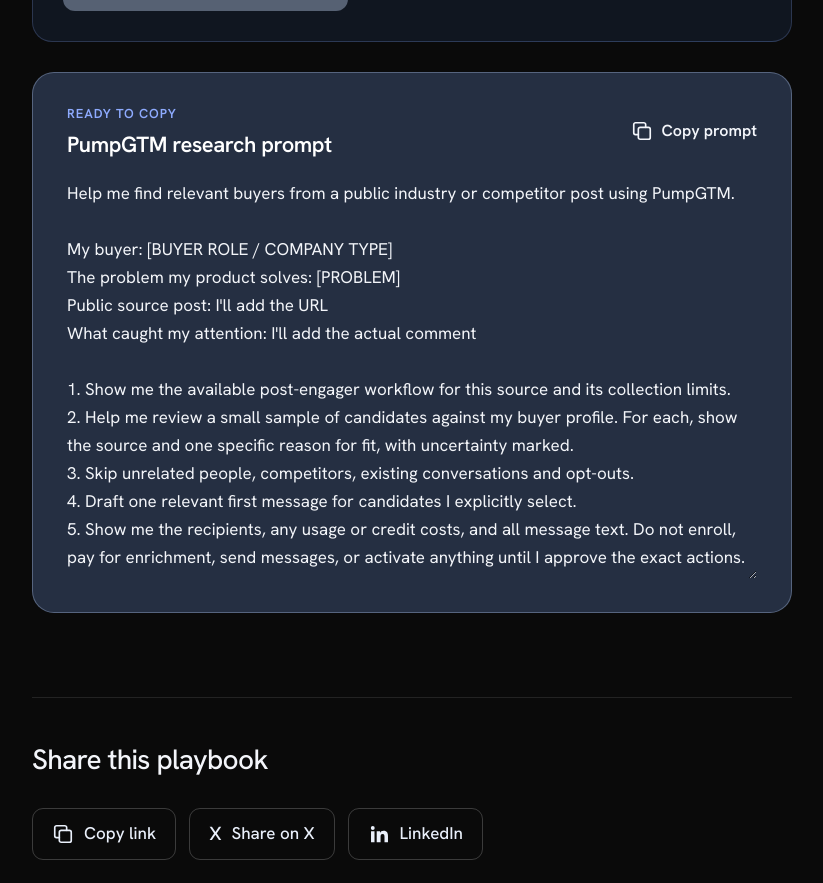
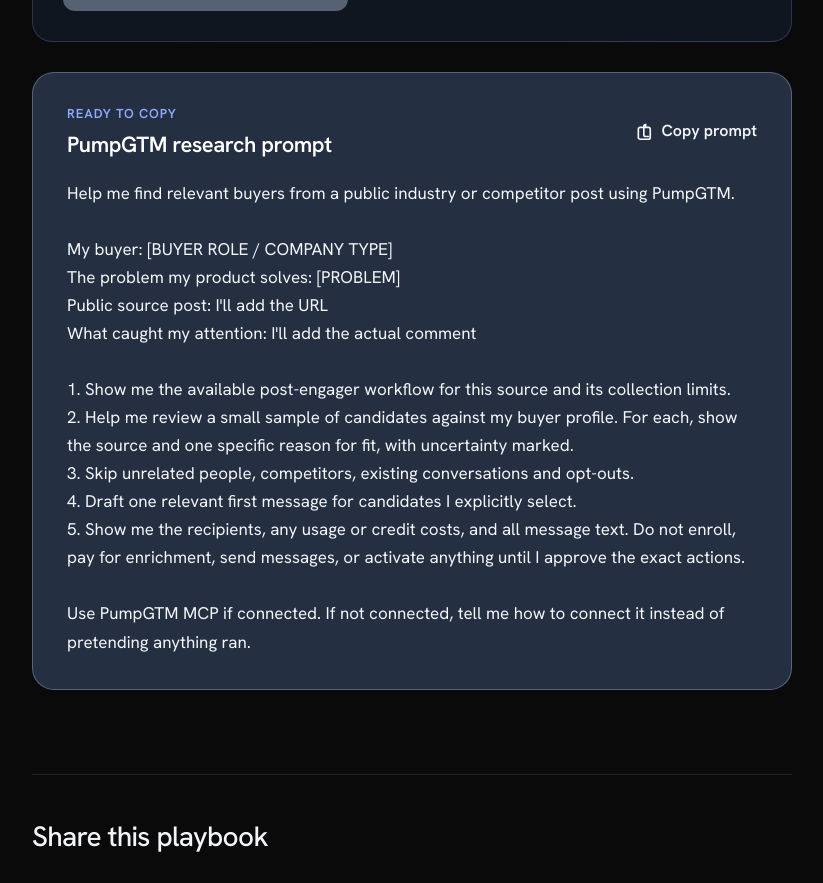
Before and after one commit to Editwithkrish/pumpgtm-playbook, a Next.js app: page /playbooks/steal-your-competitors-audience in a window 1280 px wide. Shown: the part 5640-6523 px from the top of the page, without its empty margins (228-1051 px from the left). Built offline with nearby package versions, Linux system fonts and the light colour scheme.

Commit message:
Expand research prompt to fit its content

```diff
--- a/src/app/globals.css
+++ b/src/app/globals.css
@@ -156,7 +156,7 @@
 .prompt-copy { align-items: center; background: transparent; border: 0; color: #f4f6fb; cursor: pointer; display: inline-flex; font-size: 16px; font-weight: 600; gap: 9px; padding: 5px 0; }
 .prompt-copy:hover { color: #9cb7ff; }
 .prompt-copy svg { height: 22px; width: 22px; }
-.prompt-area { background: transparent; border: 0; border-radius: 0; color: #f3f5f9; font-family: var(--font-hanken-grotesk), Arial, Helvetica, sans-serif; font-size: 17px; line-height: 1.65; min-height: 400px; padding: 0; resize: vertical; }
+.prompt-area { background: transparent; border: 0; border-radius: 0; color: #f3f5f9; font-family: var(--font-hanken-grotesk), Arial, Helvetica, sans-serif; font-size: 17px; line-height: 1.65; min-height: 400px; overflow: hidden; padding: 0; resize: none; }
 .prompt-area:focus { outline: none; }
 .output-actions { align-items: center; display: flex; flex-wrap: wrap; gap: 12px; margin-top: 13px; }
 .copy-status, .checklist-status { color: #a5dcbf; font-size: 14px; font-weight: 600; }
--- a/src/app/playbooks/steal-your-competitors-audience/playbook.tsx
+++ b/src/app/playbooks/steal-your-competitors-audience/playbook.tsx
@@ -1,7 +1,7 @@
 "use client";
 
 import Image from "next/image";
-import { type FormEvent, useEffect, useMemo, useState } from "react";
+import { type FormEvent, useEffect, useMemo, useRef, useState } from "react";
 
 type Signal = {
   observation: string;
@@ -110,12 +110,20 @@
   const [copyError, setCopyError] = useState(false);
   const [checked, setChecked] = useState<Record<string, boolean>>({});
   const [checklistReady, setChecklistReady] = useState(false);
+  const promptAreaRef = useRef<HTMLTextAreaElement>(null);
 
   const canBuild = buyer.trim().length >= 3 && problem.trim().length >= 3 && validHttpsUrl(postUrl);
   const urlIsInvalid = postUrl.trim().length > 0 && !validHttpsUrl(postUrl);
   const prompt = useMemo(() => buildPrompt(buyer, problem, context, postUrl), [buyer, problem, context, postUrl]);
   const checklistItems = checklistGroups.flatMap((group) => group.items);
   const checkedCount = checklistItems.filter(([id]) => checked[id]).length;
+
+  useEffect(() => {
+    const area = promptAreaRef.current;
+    if (!area) return;
+    area.style.height = "auto";
+    area.style.height = `${Math.max(400, area.scrollHeight)}px`;
+  }, [prompt]);
 
   useEffect(() => {
     const restore = window.setTimeout(() => {
@@ -320,7 +328,7 @@
               </form>
 
               {built && <section className="output" aria-labelledby="draft-title"><div className="output-header"><p className="draft-label">Draft: review before sending</p><h3 id="draft-title">First-message starter</h3><p>Check the role and company first. A relevant comment is a starting point, not proof they want to buy.</p></div><textarea aria-label="Editable first-message draft" className="draft-area" maxLength={500} onChange={(event) => setMessage(event.target.value)} value={message} /><div className="output-actions"><button className="copy-button" onClick={() => copyText(message, "Message")} type="button">Copy message</button>{copyStatus && <span className={`copy-status${copyError ? " error" : ""}`} aria-live="polite">{copyStatus}</span>}</div></section>}
-              <section className="prompt-wrap" aria-label="PumpGTM handoff prompt"><div className="prompt-card-header"><div><p className="draft-label">Ready to copy</p><h3>PumpGTM research prompt</h3></div><button className="prompt-copy" onClick={() => copyText(prompt, "Prompt")} type="button"><svg aria-hidden="true" fill="none" viewBox="0 0 24 24"><rect height="13" rx="2" stroke="currentColor" strokeWidth="1.8" width="13" x="8" y="8" /><path d="M16 8V5a2 2 0 0 0-2-2H5a2 2 0 0 0-2 2v9a2 2 0 0 0 2 2h3" stroke="currentColor" strokeLinecap="round" strokeWidth="1.8" /></svg>Copy prompt</button></div><textarea aria-label="PumpGTM handoff prompt" className="prompt-area" readOnly value={prompt} /></section>
+              <section className="prompt-wrap" aria-label="PumpGTM handoff prompt"><div className="prompt-card-header"><div><p className="draft-label">Ready to copy</p><h3>PumpGTM research prompt</h3></div><button className="prompt-copy" onClick={() => copyText(prompt, "Prompt")} type="button"><svg aria-hidden="true" fill="none" viewBox="0 0 24 24"><rect height="13" rx="2" stroke="currentColor" strokeWidth="1.8" width="13" x="8" y="8" /><path d="M16 8V5a2 2 0 0 0-2 2v9a2 2 0 0 0 2 2h3" stroke="currentColor" strokeLinecap="round" strokeWidth="1.8" /></svg>Copy prompt</button></div><textarea aria-label="PumpGTM handoff prompt" className="prompt-area" readOnly ref={promptAreaRef} value={prompt} /></section>
             </div>
           </section>
 
```
